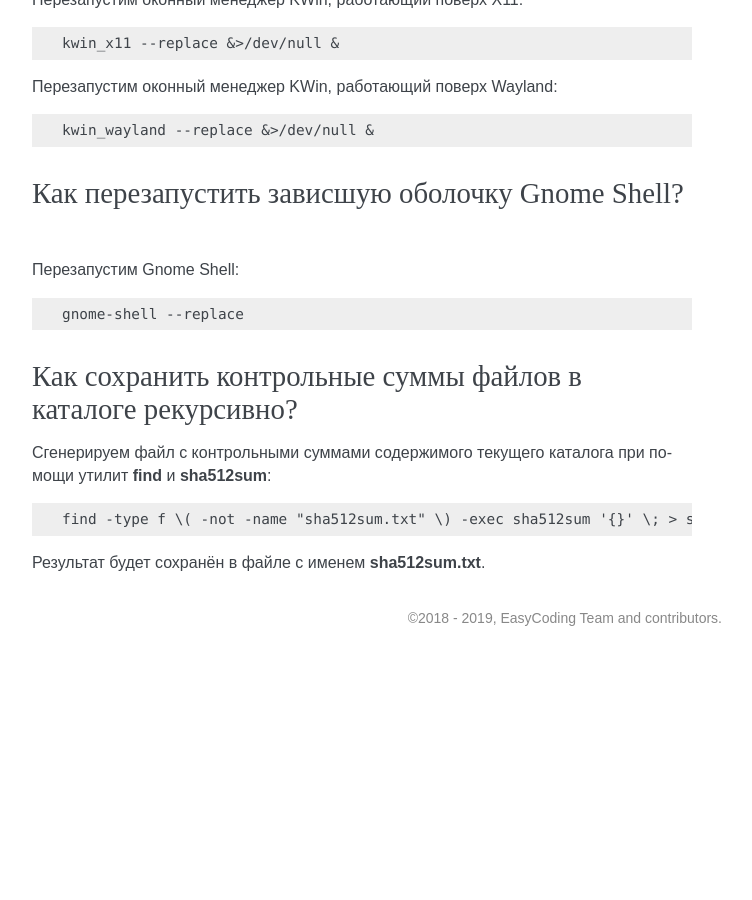
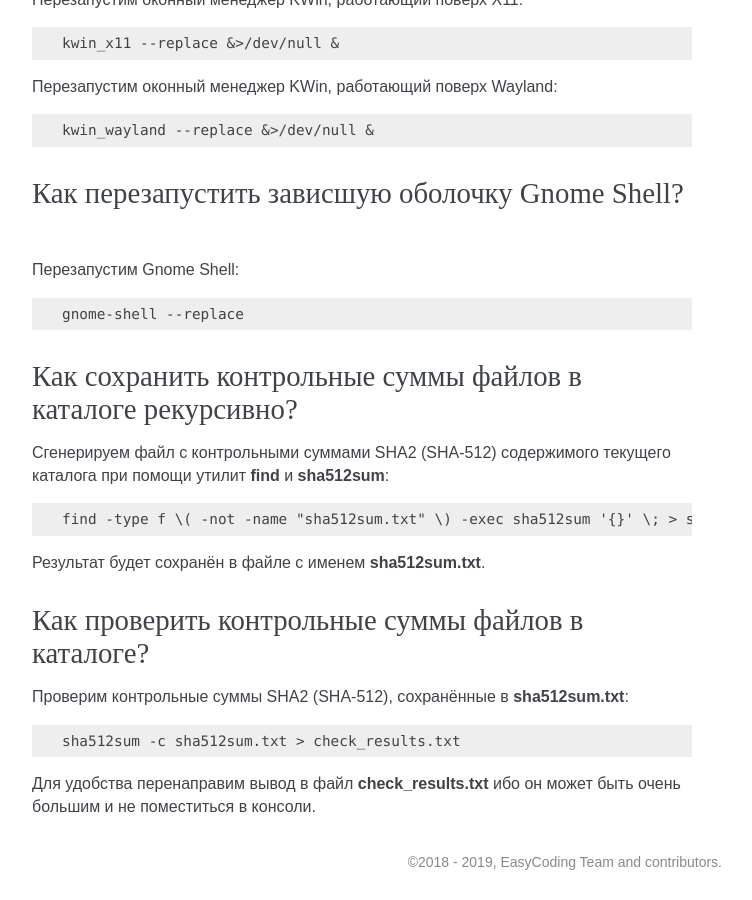
Before and after one commit to RussianFedora/FAQ, a Sphinx documentation site: the page built from source/using-applications.rst, in a window 1280 px wide and 900 px high, scrolled down 18267 px. Shown: the whole window, without its empty margins (388-1140 px from the left). Built offline with Sphinx 7.4.7, drawn with Linux system fonts in a browser that asks for light colours; before the commit the page ends 18923 px from its top, so only the background shows below that; some of the changed text lies outside the part shown.

Commit message:
Added question about verifying SHA2 (SHA-512) hashes of files in current directory.

```diff
--- a/source/using-applications.rst
+++ b/source/using-applications.rst
@@ -1010,10 +1010,24 @@
 Как сохранить контрольные суммы файлов в каталоге рекурсивно?
 ================================================================
 
-Cгенерируем файл с контрольными суммами содержимого текущего каталога при помощи утилит **find** и **sha512sum**:
+Cгенерируем файл с контрольными суммами SHA2 (SHA-512) содержимого текущего каталога при помощи утилит **find** и **sha512sum**:
 
 .. code-block:: text
 
     find -type f \( -not -name "sha512sum.txt" \) -exec sha512sum '{}' \; > sha512sum.txt
 
 Результат будет сохранён в файле с именем **sha512sum.txt**.
+
+.. index:: hash, bash, check, files, sha512sum, sha2, sha512
+.. _dir-hash-verify:
+
+Как проверить контрольные суммы файлов в каталоге?
+=====================================================
+
+Проверим контрольные суммы SHA2 (SHA-512), сохранённые в **sha512sum.txt**:
+
+.. code-block:: text
+
+    sha512sum -c sha512sum.txt > check_results.txt
+
+Для удобства перенаправим вывод в файл **check_results.txt** ибо он может быть очень большим и не поместиться в консоли.
```
